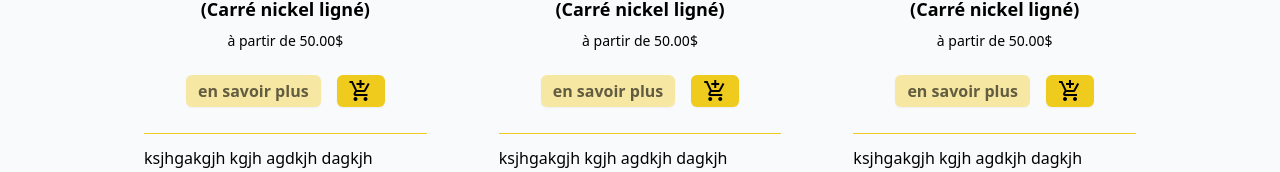
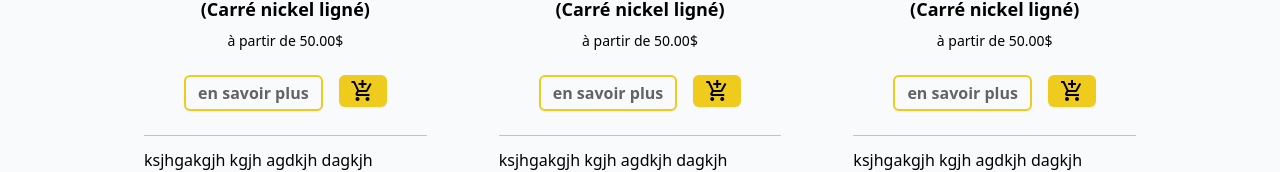
Before and after one commit to maximelegare/bikanky-angular, an Angular app: page / in a window 1280 px wide. Shown: the part 769-941 px from the top of the page. Built offline with nearby package versions, Linux system fonts and the light colour scheme.

Commit message:
add button with border

```diff
--- a/src/app/components/base/buttons/base-button/base-button.component.ts
+++ b/src/app/components/base/buttons/base-button/base-button.component.ts
@@ -7,34 +7,44 @@ import { Component, Input, OnInit } from '@angular/core';
 })
 export class BaseButtonComponent implements OnInit {
   @Input() text: string;
-  @Input() variant: string
+  @Input() variant: string;
   @Input() icon: string;
   @Input() type?: string;
-  @Input() underlineOnHover?:boolean = false;
-  @Input() color?:string = 'accent';
-  @Input() size?:string = 'small';
-
+  @Input() underlineOnHover?: boolean = false;
+  @Input() color?: string = 'accent';
+  @Input() size?: string = 'small';
 
   constructor() {}
 
-  ngOnInit(): void {
-
-
-  }
+  ngOnInit(): void {}
 
   getStyles() {
     switch (this.variant) {
       case 'text-only': {
-        return `${this.size === "big"? "py-3 px-5 text-xl": "py-1 px-3 text-md" } text-black  font-semibold hover:opacity-100 ${this.underlineOnHover? "hover:underline":""}`;
+        return `${
+          this.size === 'big' ? 'py-3 px-5 text-xl' : 'py-1 px-3 text-md'
+        } text-black  font-semibold hover:opacity-100 ${
+          this.underlineOnHover ? 'hover:underline' : ''
+        }`;
       }
       case 'text-button': {
-        return `${this.size === "big"? "py-3 px-5 text-xl": "py-1 px-3 text-md" } text-black bg-${this.color} rounded-md shadow-sm font-semibold ${this.underlineOnHover? "hover:underline":""} hover:scale-105 transition-scale duration-100 hover:opacity-100  `;
+        return `${
+          this.size === 'big' ? 'py-3 px-5 text-xl' : 'py-1 px-3 text-md'
+        } text-black bg-${this.color}  rounded-md shadow-sm font-semibold ${
+          this.underlineOnHover ? 'hover:underline' : ''
+        } hover:scale-105 transition-scale duration-100 hover:opacity-100  `;
+      }
+      case 'text-button-border': {
+        return `${
+          this.size === 'big' ? 'py-3 px-5 text-xl' : 'py-1 px-3 text-md'
+        } text-black border-solid border-2 border-${
+          this.color
+        } rounded-md shadow-sm font-semibold ${
+          this.underlineOnHover ? 'hover:underline' : ''
+        } hover:scale-105 transition-scale duration-100 hover:opacity-100  `;
       }
       case 'round': {
         return `p-4 text-black bg-${this.color} rounded-full shadow-sm hover:scale-105 transition-scale duration-100 hover:opacity-100  `;
-      }
-      case 'outlined':{
-        return `${this.size === "big"? "py-3 px-5 text-xl": "py-1 px-3 text-md" } text-black outline-${this.color} rounded-md shadow-sm font-semibold ${this.underlineOnHover? "hover:underline":""} hover:scale-105 transition-scale duration-100 hover:opacity-100  `;
       }
       default: {
         return ``;
--- a/src/app/components/card/product-card/product-card.component.html
+++ b/src/app/components/card/product-card/product-card.component.html
@@ -19,8 +19,7 @@
     <div class="mt-6 flex justify-center gap-4">
       <app-base-button
         [text]="'en savoir plus'"
-        [variant]="'text-button'"
-        [color]="'transparentAccent'"
+        [variant]="'text-button-border'"
       ></app-base-button>
       <app-base-button
         [icon]="'add_shopping_cart'"
--- a/src/app/components/sections/hero-section/hero-section.component.html
+++ b/src/app/components/sections/hero-section/hero-section.component.html
@@ -12,9 +12,9 @@
         <p class="text-xl pt-6">
           Une paire de manches pour chaque outfit htjhd dfjhgsdf sdjfhgs fsfgs sdfhdjfhsgdf sjdfhg
         </p>
-        <app-base-button [text]="'Voir les produits'" [size]="'big'" [variant]="'text-button'" [color]="'[#fdf4d9]'"></app-base-button>
+        <app-base-button [text]="'Voir les produits'" [size]="'big'" [variant]="'text-button'" [color]="'[#fbf1d1]'"></app-base-button>
       </div>
-      <div class="w-[700px] my-12 relative out">
+      <div class="w-[700px] my-12 relative out ">
         <img src="assets/img/home_top.png" type alt="" />
       </div>
     </div>
--- a/src/app/components/the-header/the-header.component.html
+++ b/src/app/components/the-header/the-header.component.html
@@ -9,7 +9,7 @@
       <BaseButton title="Fr" variant="text-only"/> -->
     <div>
       <img
-        class="w-10 h-10 cursor-pointer"
+        class="w-10 h-10 cursor-pointer outilne"
         src="/assets/svg/bikanky-logo.svg"
         alt="logo Bikanky"
       />
```
